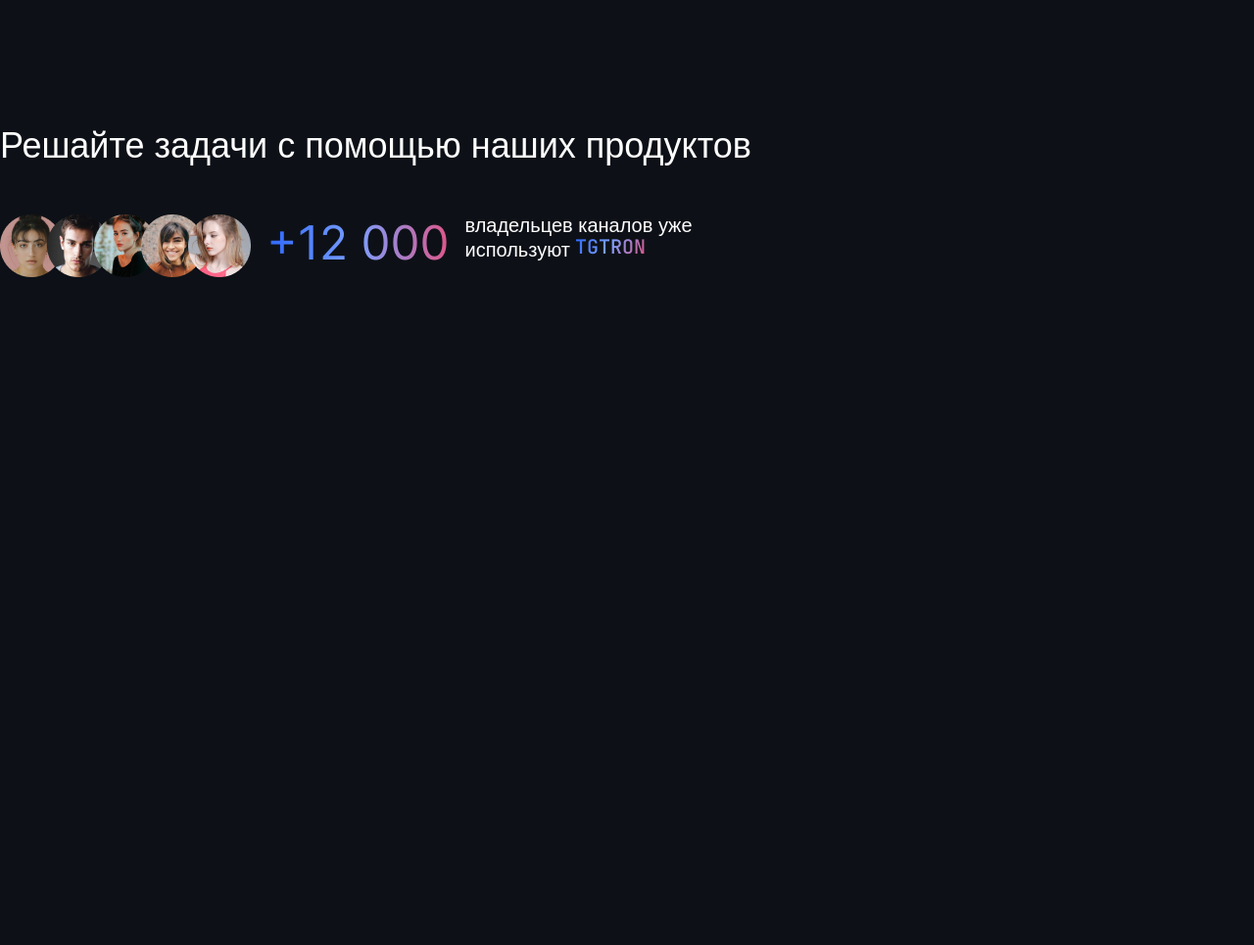
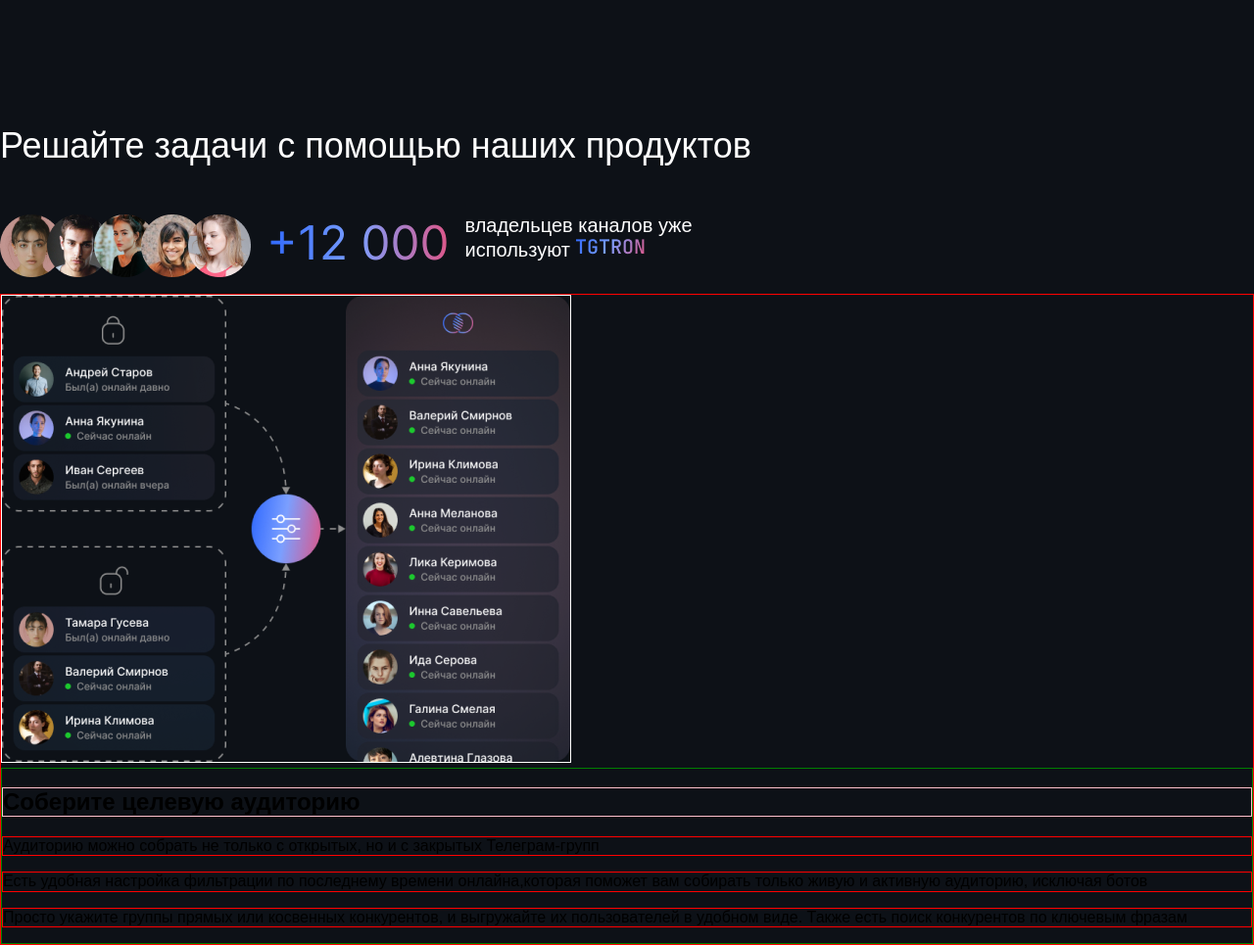
Before and after one commit to bossmityab612/test-task, a plain HTML site: page index.html in a window 1280 px wide. Shown: the part 668-1633 px from the top of the page at 98% size. Before the commit the page ends 968 px from the top, so only its background shows below. Drawn offline with Linux system fonts and the light colour scheme.

Commit message:
file: added files bem

```diff
--- /dev/null
+++ b/blocks/audit/__description/audit__description.css
@@ -0,0 +1,3 @@
+.audit__description {
+    border: 1px solid green;
+}
--- /dev/null
+++ b/blocks/audit/__image/audit__image.css
@@ -0,0 +1,4 @@
+.audit__image {
+    border: 1px solid #fff;
+
+}
--- /dev/null
+++ b/blocks/audit/__text-1/audit__text-1.css
@@ -0,0 +1,3 @@
+.audit__text-1 {
+    border: 1px solid red;
+}
--- /dev/null
+++ b/blocks/audit/__text-2/audit__text-2.css
@@ -0,0 +1,3 @@
+.audit__text-2 {
+    border: 1px solid red;
+}
--- /dev/null
+++ b/blocks/audit/__text-3/audit__text-3.css
@@ -0,0 +1,3 @@
+.audit__text-3 {
+    border: 1px solid red;
+}
--- /dev/null
+++ b/blocks/audit/__title/audit__title.css
@@ -0,0 +1,3 @@
+.audit__title {
+    border: 1px solid pink;
+}
--- /dev/null
+++ b/blocks/audit/audit.css
@@ -0,0 +1,3 @@
+.audit {
+    border: 1px solid red;
+}
--- a/index.html
+++ b/index.html
@@ -33,7 +33,7 @@
     </div>
 
     <main class="page">
-        <div class="intro">
+        <section class="intro">
             <div class="intro__block">
                 <h1 class="intro__title">Самый удобный сервис для продвижения в Telegram!</h1>
                 <h2 class="intro__subtitle">Начните привлекать новых подписчиков прямо сейчас бесплатно</h2>
@@ -45,17 +45,26 @@
             </div>
 
             <img src="./image/Group-1488.png" alt="Компухтер" class="intro__image">
-        </div>
+        </section>
 
-        <div class="slogan">
+        <section class="slogan">
             <h2 class="slogan__text">Решайте задачи с помощью наших продуктов</h2>
             <div class="slogan__block">
                 <img src="./image/icons.png" alt="Картинки соц. сетей" class="slogan__icons">
                 <p class="slogan__digits">+12 000</p>
                 <p class="slogan__digits_descripion">владельцев каналов уже используют <img src="./image/logo.png" alt="Значок" class="slogan__logo"></p>
             </div>
-        </div>
+        </section>
 
+        <section class="audit">
+            <img src="./image/illustration-6.png" alt="Изображение" class="audit__image">
+            <div class="audit__description">
+                <h2 class="audit__title">Соберите целевую аудиторию</h2>
+                <p class="audit__text-1">Аудиторию можно собрать не только с открытых, но и с закрытых Телеграм-групп</p>
+                <p class="audit__text-2">Есть удобная настройка фильтрации по последнему времени онлайна,которая поможет вам собирать только живую и активную аудиторию, исключая ботов</p>
+                <p class="audit__text-3">Просто укажите группы прямых или косвенных конкурентов, и выгружайте их пользователей в удобном виде. Также есть поиск конкурентов по ключевым фразам</p>
+            </div>
+        </section>
 
     </main>
 
--- a/style/index.css
+++ b/style/index.css
@@ -39,3 +39,12 @@
 @import url('../blocks/slogan/__block/__digits/slogan___digits.css');
 @import url('../blocks/slogan/__block/__digits/_descripion/slogan__digits_descripion.css');
 @import url('../blocks/slogan/__block/__logo/slogan__logo.css');
+
+/* ------------------Аудит------------------- */
+@import url('../blocks/audit/audit.css');
+@import url('../blocks/audit/__image/audit__image.css');
+@import url('../blocks/audit/__description/audit__description.css');
+@import url('../blocks/audit/__title/audit__title.css');
+@import url('../blocks/audit/__text-1/audit__text-1.css');
+@import url('../blocks/audit/__text-2/audit__text-2.css');
+@import url('../blocks/audit/__text-3/audit__text-3.css');
```
